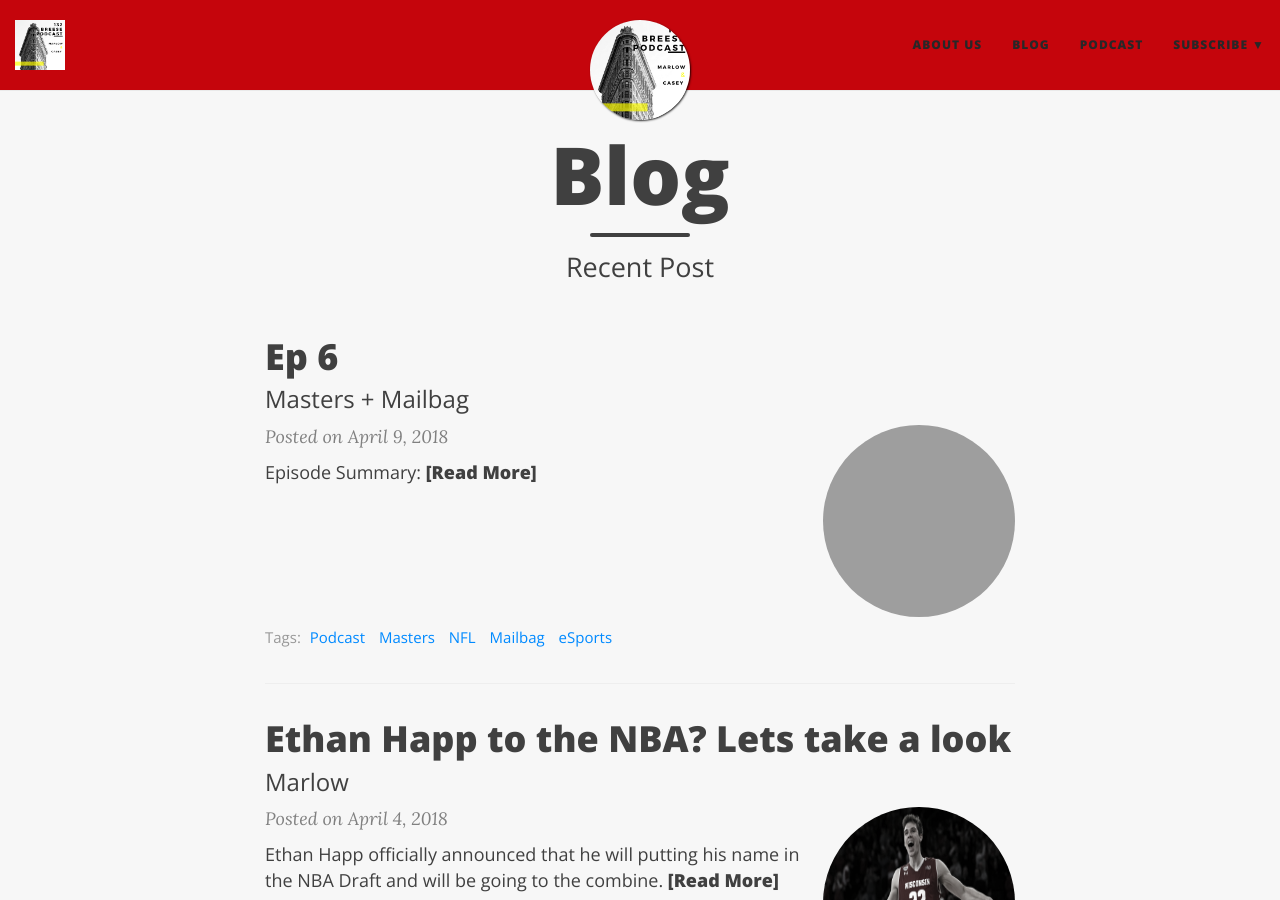
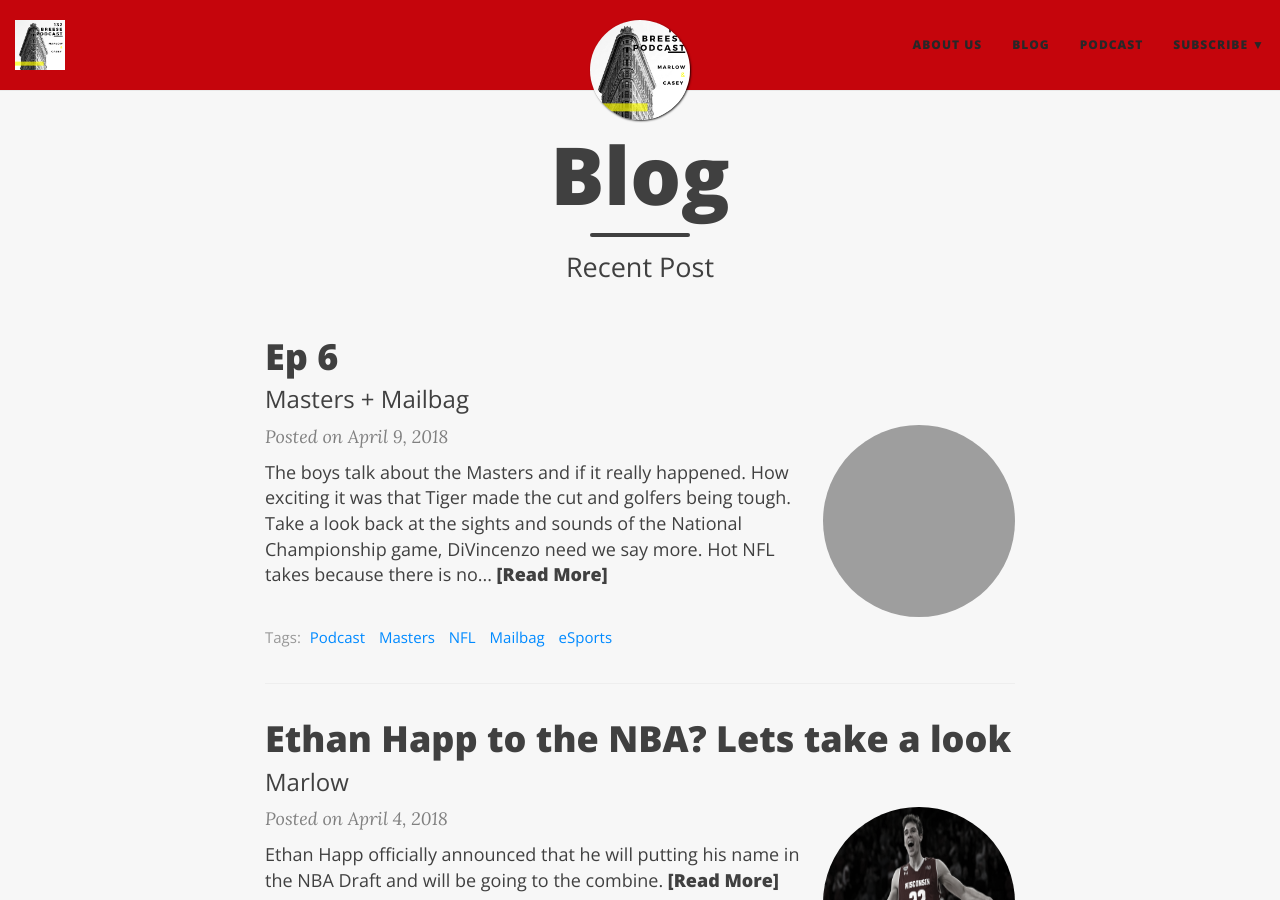
Before and after one commit to marlowjr/132breese.com, a Jekyll site: the page built from blog/index.html, in a window 1280 px wide and 900 px high. Built offline with Jekyll 4.4.1, drawn with Linux system fonts in a browser that asks for light colours; nearby versions of some CDN libraries; the list of posts is cut into pages by our own code; grey boxes are pictures that could not be loaded.

Commit message:
Update 2018-04-09-EP-6-Masters-Mailbag.md

```diff
--- a/_posts/2018-04-09-EP-6-Masters-Mailbag.md
+++ b/_posts/2018-04-09-EP-6-Masters-Mailbag.md
@@ -6,9 +6,6 @@
 tags: [Podcast, Masters, NFL, Mailbag, eSports]
 ---
 
-
-
-### *Episode Summary:*
 
 The boys talk about the Masters and if it really happened.  How exciting it was that Tiger made the cut and golfers being tough.  Take a look back at the sights and sounds of the National Championship game, DiVincenzo need we say more.  Hot NFL takes because there is no off season.  132 Breese is officially an eSport friendly podcast.  All the coverage from the  NBA2KL Draft and the Big Ten League of Legends Championship.  Mailbag! The guys take questions from Fellow Fans.
 
```
